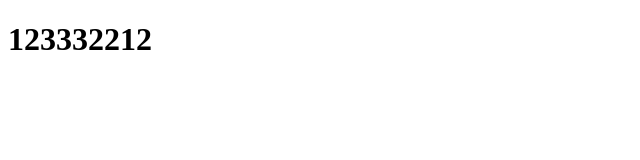
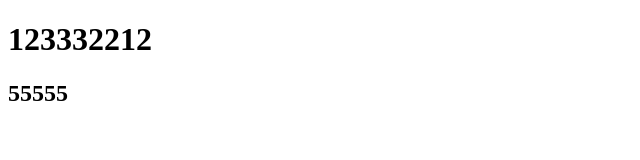
Before and after one commit to ewen0808/git2, a plain HTML site: page index.html in a window 1280 px wide. Shown: the whole page, without its empty margins (0-640 px from the left). Drawn offline with Linux system fonts and the light colour scheme.

Commit message:
新增h2

```diff
--- a/index.html
+++ b/index.html
@@ -9,5 +9,6 @@
 </head>
 <body>
     <h1>123332212</h1>
+    <h2>55555</h2>
 </body>
 </html>
```
